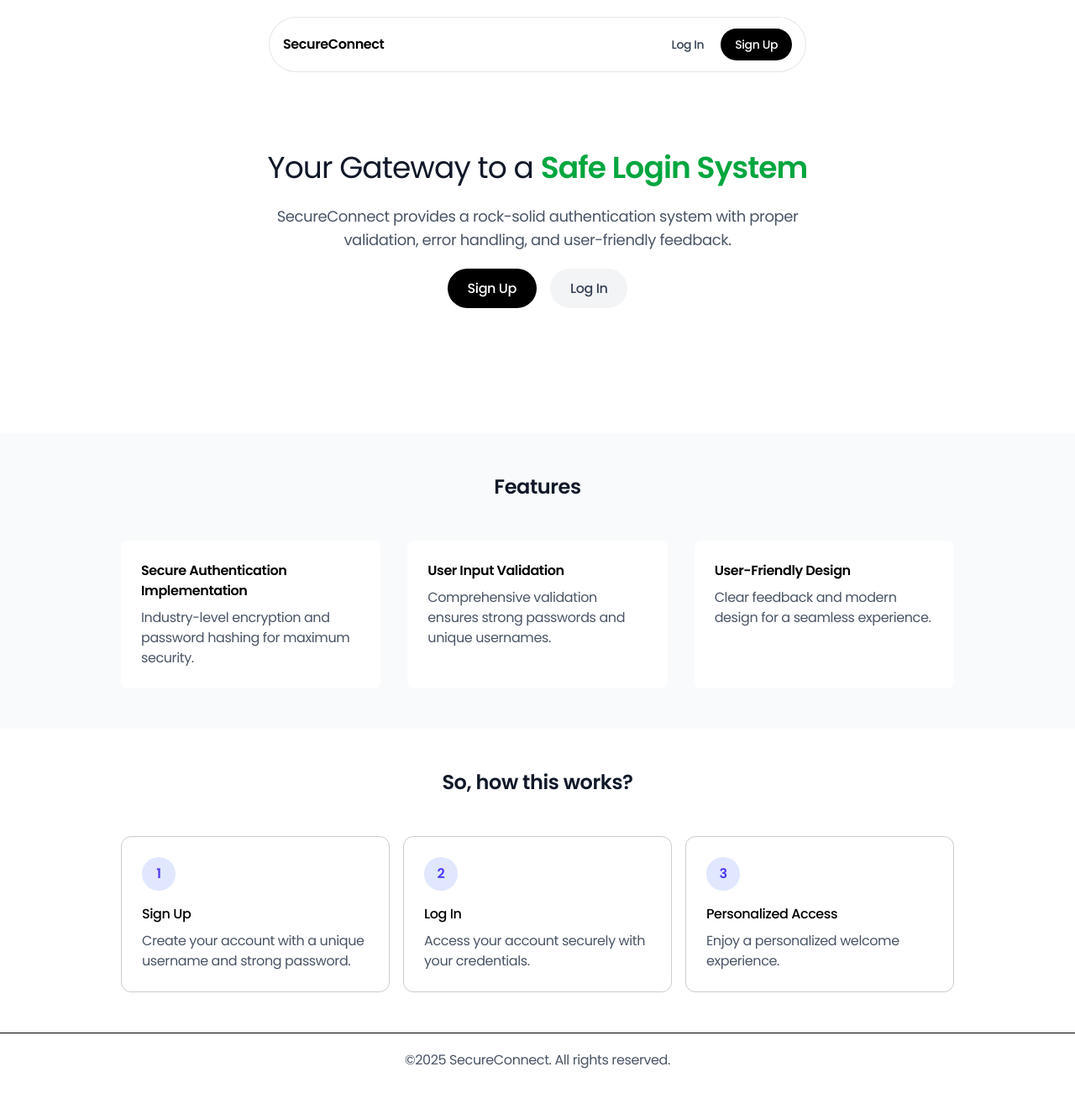
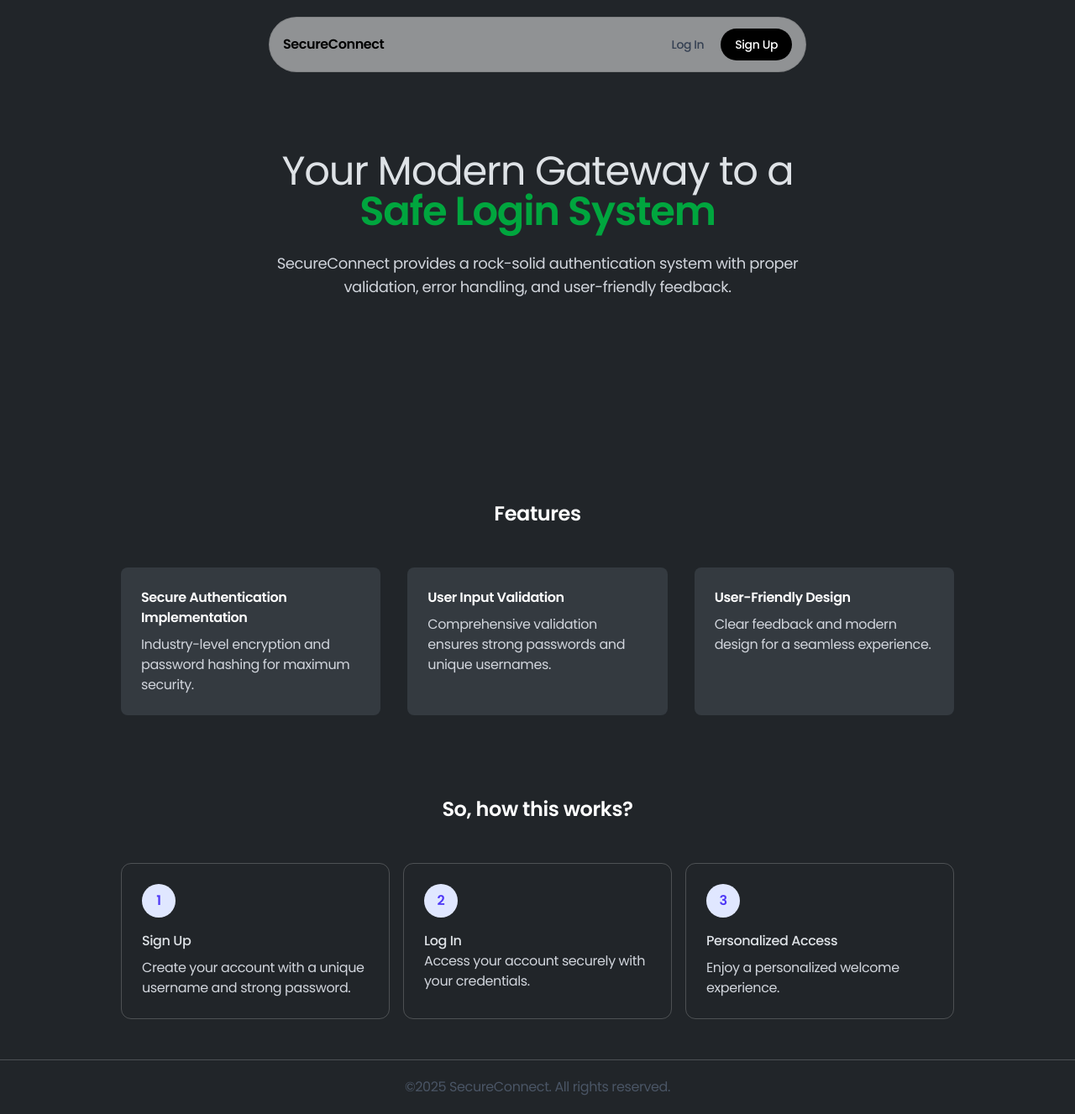
Before and after one commit to SeneshFitzroy/spiritx_compilex_01, a Next.js app: page / in a window 1280 px wide. Shown: the whole page at 84% size. Before the commit the page ends 1295 px from the top, so only its background shows below. Built offline with nearby package versions, Linux system fonts and the light colour scheme.

Commit message:
homepage

```diff
--- a/src/app/page.tsx
+++ b/src/app/page.tsx
@@ -3,53 +3,41 @@ import Navbar from '@/components/navbar'
 
 export default function Home() {
   return (
-    <div className="min-h-screen bg-white tracking-tight">
+    <div className="min-h-screen bg-[#212529] tracking-tight">
 
       <Navbar/>
 
-      <div className="py-40">
+      <div className="flex items-center py-40">
         <div className="max-w-5xl mx-auto px-4 text-center">
-          <p className="text-2xl lg:text-4xl tracking-tight text-gray-900 mb-6">
-            Your Gateway to a <span className="text-green-600 font-semibold">Safe Login System</span>
+          <p className="text-2xl lg:text-5xl tracking-tight text-[#DEE2E6] mb-6">
+            Your Modern Gateway to a <br/> <span className="text-green-600 font-semibold">Safe Login System</span>
           </p>
-          <p className="text-lg text-gray-600 max-w-2xl mx-auto mb-8">
+          <p className="text-lg text-gray-300 max-w-2xl mx-auto mb-8">
             SecureConnect provides a rock-solid authentication system with proper validation,
             error handling, and user-friendly feedback.
           </p>
-          <div className="flex justify-center space-x-4">
-            <Link href="/signup">
-              <span className="px-6 py-3 bg-black text-white font-medium rounded-full">
-                Sign Up
-              </span>
-            </Link>
-            <Link href="/signiin">
-              <span className="px-6 py-3 bg-gray-100 text-gray-700 font-medium hover:bg-gray-200 rounded-full">
-                Log In
-              </span>
-            </Link>
-          </div>
         </div>
       </div>
 
-      <div className="py-12 bg-gray-50">
+      <div className="py-12 bg-[#212529]">
         <div className="max-w-5xl mx-auto px-4">
-          <h2 className="text-2xl font-semibold text-center text-gray-900 mb-12">Features</h2>
+          <h2 className="text-2xl font-semibold text-center text-white mb-12">Features</h2>
           <div className="grid grid-cols-1 md:grid-cols-3 gap-8">
-            <div className="bg-white p-6 rounded-lg">
-              <h3 className="font-semibold mb-2">Secure Authentication Implementation</h3>
-              <p className="text-gray-600">
+            <div className="bg-[#343A40] p-6 rounded-lg">
+              <h3 className="font-semibold mb-2 text-white">Secure Authentication Implementation</h3>
+              <p className="text-gray-300">
                 Industry-level encryption and password hashing for maximum security.
               </p>
             </div>
-            <div className="bg-white p-6 rounded-lg">
-              <h3 className="font-semibold mb-2">User Input Validation</h3>
-              <p className="text-gray-600">
+            <div className="bg-[#343A40] p-6 rounded-lg">
+              <h3 className="font-semibold mb-2 text-white">User Input Validation</h3>
+              <p className="text-gray-300">
                 Comprehensive validation ensures strong passwords and unique usernames.
               </p>
             </div>
-            <div className="bg-white p-6 rounded-lg">
-              <h3 className="font-semibold mb-2">User-Friendly Design</h3>
-              <p className="text-gray-600">
+            <div className="bg-[#343A40] p-6 rounded-lg">
+              <h3 className="font-semibold mb-2 text-white">User-Friendly Design</h3>
+              <p className="text-gray-300">
                 Clear feedback and modern design for a seamless experience.
               </p>
             </div>
@@ -59,32 +47,32 @@ export default function Home() {
 
       <div className="py-12">
         <div className="max-w-5xl mx-auto px-4">
-          <h2 className="text-2xl font-semibold text-center text-gray-900 mb-12">So, how this works?</h2>
+          <h2 className="text-2xl font-semibold text-center text-white mb-12">So, how this works?</h2>
           <div className="flex flex-col md:flex-row justify-between space-y-8 md:space-y-0 md:space-x-4">
-            <div className="border border-black/20 rounded-xl p-6 md:w-1/3">
+            <div className="border border-white/20 rounded-xl p-6 md:w-1/3">
               <div className="flex items-center justify-center h-10 w-10 rounded-full bg-indigo-100 text-indigo-600 mb-4">
                 <span className="font-semibold">1</span>
               </div>
-              <h3 className="font-medium mb-2">Sign Up</h3>
-              <p className="text-gray-600">
+              <h3 className="font-medium mb-2 text-[#DEE2E6]">Sign Up</h3>
+              <p className="text-gray-300">
                 Create your account with a unique username and strong password.
               </p>
             </div>
-            <div className="border border-black/20 rounded-xl p-6 md:w-1/3">
+            <div className="border border-white/20 rounded-xl p-6 md:w-1/3">
               <div className="flex items-center justify-center h-10 w-10 rounded-full bg-indigo-100 text-indigo-600 mb-4">
                 <span className="font-semibold">2</span>
               </div>
-              <h3 className="font-medium mb-2">Log In</h3>
-              <p className="text-gray-600">
+              <h3 className="font-medium mb- text-[#DEE2E6]">Log In</h3>
+              <p className="text-gray-300">
                 Access your account securely with your credentials.
               </p>
             </div>
-            <div className="border border-black/20 rounded-xl p-6 md:w-1/3">
+            <div className="border border-white/20 rounded-xl p-6 md:w-1/3">
               <div className="flex items-center justify-center h-10 w-10 rounded-full bg-indigo-100 text-indigo-600 mb-4">
                 <span className="font-semibold">3</span>
               </div>
-              <h3 className="font-medium mb-2">Personalized Access</h3>
-              <p className="text-gray-600">
+              <h3 className="font-medium mb-2 text-[#DEE2E6]">Personalized Access</h3>
+              <p className="text-gray-300">
                 Enjoy a personalized welcome experience.
               </p>
             </div>
@@ -92,7 +80,7 @@ export default function Home() {
         </div>
       </div>
 
-      <footer className="py-5 border-t">
+      <footer className="py-5 border-t border-white/20">
         <div className="max-w-5xl mx-auto px-4 text-center">
           <p className="text-gray-600">©2025 SecureConnect. All rights reserved.</p>
         </div>
```
